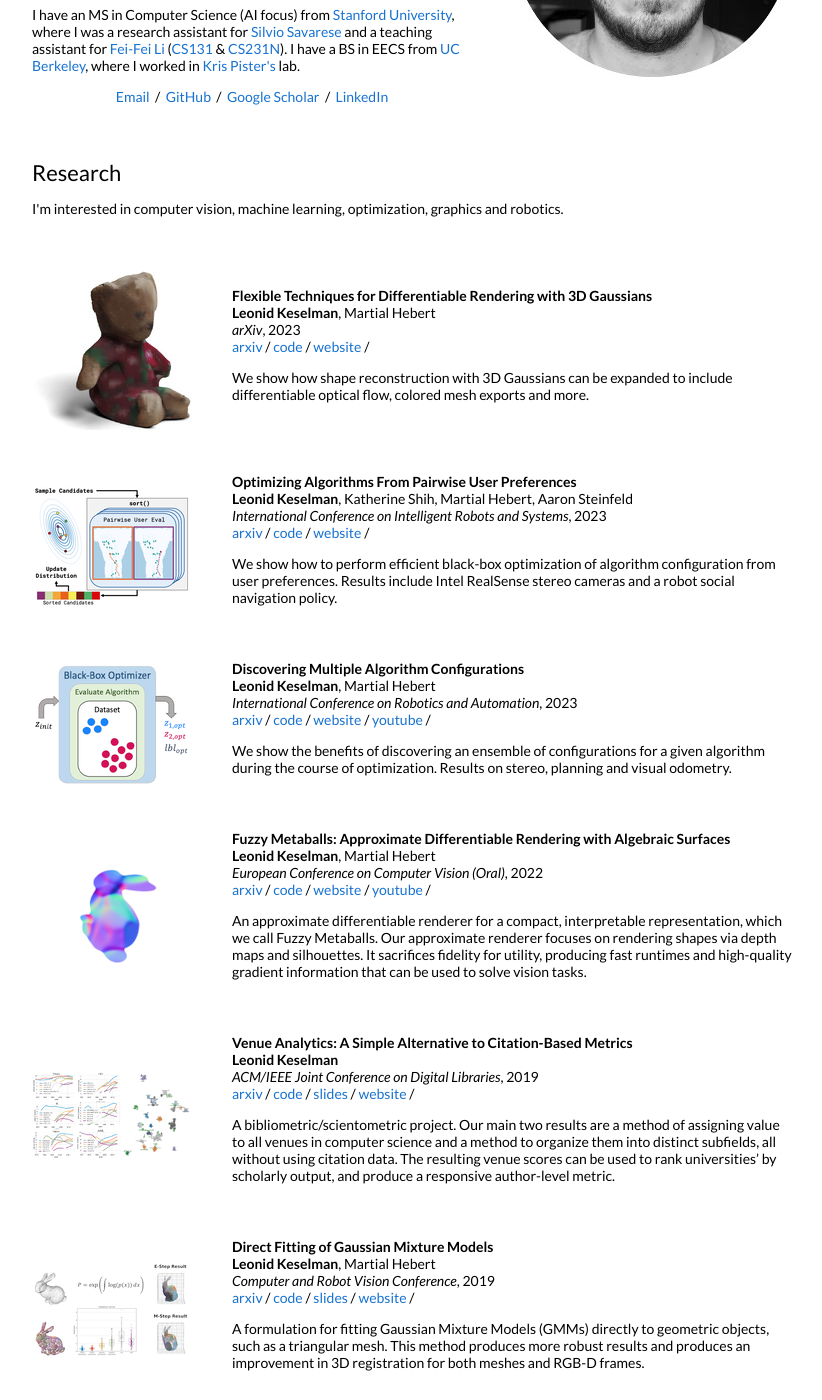
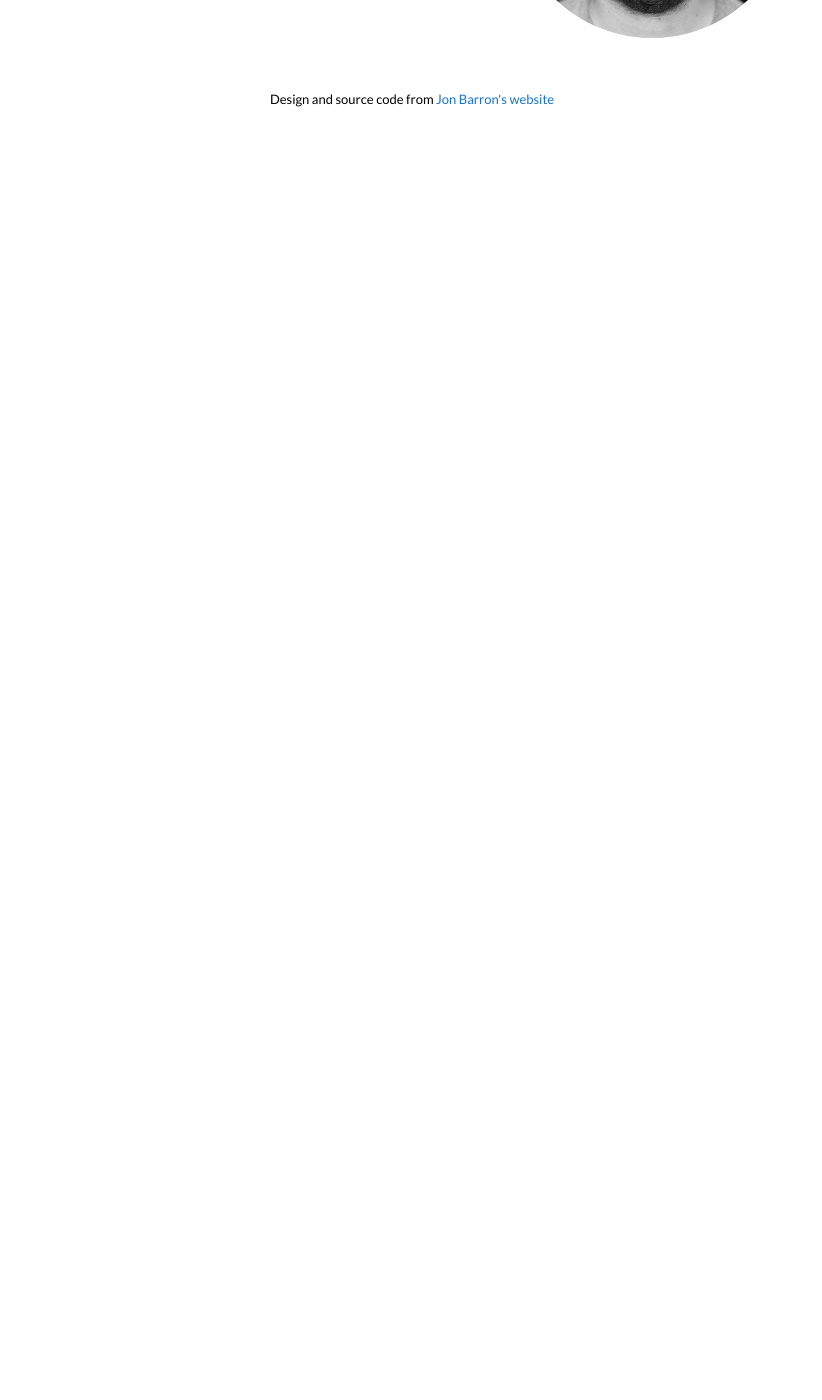
Before and after one commit to walexi/walexi.github.io, a Jekyll site: the page built from _posts/2023-08-28-3dgaussians.markdown, in a window 1280 px wide and 1400 px high, scrolled down 270 px. Shown: the whole window, without its empty margins (228-1050 px from the left). Built offline with Jekyll 4.4.1, drawn with Linux system fonts in a browser that asks for light colours; after the commit the page ends 900 px from its top, so only the background shows below that; some of the changed text lies outside the part shown.

Commit message:
Update default.html

```diff
--- a/_layouts/default.html
+++ b/_layouts/default.html
@@ -3,14 +3,14 @@
 
 <head>
   <!-- Google tag (gtag.js) -->
-  <script async src="https://www.googletagmanager.com/gtag/js?id=G-E00L9PT3V9"></script>
-  <script>
+<!--   <script async src="https://www.googletagmanager.com/gtag/js?id=G-E00L9PT3V9"></script> -->
+<!--   <script>
     window.dataLayer = window.dataLayer || [];
     function gtag(){dataLayer.push(arguments);}
     gtag('js', new Date());
 
     gtag('config', 'G-E00L9PT3V9');
-  </script>
+  </script> -->
   <title>{{ site.name }}</title>
 
   <meta content="text/html; charset=utf-8" http-equiv="Content-Type">
@@ -32,9 +32,10 @@
           <tr style="padding:0px">
             <td style="padding:2.5%;width:60%;vertical-align:middle">
               <h1>
-                Leonid Keselman
+                Olawale Onabola
               </h1>
-              <p>I am a PhD student at the <a href="https://www.ri.cmu.edu/">Robotics Institute</a>, part of the <a href="https://www.scs.cmu.edu/">School of Computer Science</a> at <a href="https://www.cmu.edu/">Carnegie Mellon University</a>, where I work on 3D computer vision. My PhD advisor is <a href="http://www.cs.cmu.edu/~hebert/">Martial Hebert</a>.
+              <p>Work in Progress</p>
+<!--               <p>I am a PhD student at the <a href="https://www.ri.cmu.edu/">Robotics Institute</a>, part of the <a href="https://www.scs.cmu.edu/">School of Computer Science</a> at <a href="https://www.cmu.edu/">Carnegie Mellon University</a>, where I work on 3D computer vision. My PhD advisor is <a href="http://www.cs.cmu.edu/~hebert/">Martial Hebert</a>.
               </p>
               <p>
                 From 2011 to 2017, I worked at <a href="https://www.intel.com">Intel</a>, as part of <a href="https://www.intelrealsense.com/">Intel RealSense</a>. I primarily designed computer vision algorithms for efficient hardware ASICs, including the Intel RealSense <a href="https://software.intel.com/en-us/articles/realsense-r200-camera">R200</a> and <a href="https://software.intel.com/en-us/realsense/d400">D400</a> RGB-D sensors. Additionally, I worked on <a href="https://github.com/IntelRealSense/librealsense">software APIs</a>, <a href="https://patents.google.com/patent/US9992474B2">active illumination systems</a>, <a href="https://patents.google.com/patent/US9304597">human-computer interaction devices</a>, and helped develop demos for trade shows, including CES 2012-2016.
@@ -42,11 +43,11 @@
               <p>
                 I have an MS in Computer Science (AI focus) from <a href="http://cs.stanford.edu">Stanford University</a>, where I was a research assistant for <a href="http://svl.stanford.edu/">Silvio Savarese</a> and a teaching assistant for <a href="http://svl.stanford.edu/">Fei-Fei Li</a> (<a href="http://vision.stanford.edu/teaching/cs131_fall1617/">CS131</a> & <a href="http://cs231n.stanford.edu/2017/">CS231N</a>). I have a BS in EECS from <a href="http://www.eecs.berkeley.edu/">UC Berkeley</a>, where I worked in <a href="https://people.eecs.berkeley.edu/~pister/">Kris Pister's</a> lab.
               </p>
-              <p style="text-align:center">
-                <a target="_blank" href="https://mailhide.io/e/B8TyS"> Email</a> &nbsp;/&nbsp;
-                <a href="https://github.com/leonidk">GitHub</a> &nbsp;/&nbsp;
-                <a href="https://scholar.google.com/citations?user=GCYG4GoAAAAJ">Google Scholar</a> &nbsp;/&nbsp;
-                <a href="https://www.linkedin.com/in/lkeselman"> LinkedIn </a>
+              <p style="text-align:center"> -->
+<!--                 <a target="_blank" href="https://mailhide.io/e/B8TyS"> Email</a> &nbsp;/&nbsp; -->
+                <a href="https://github.com/walexi/">GitHub</a> &nbsp;/&nbsp;
+                <a href="https://scholar.google.com/citations?user=VFKy1S4AAAAJ&hl=en">Google Scholar</a> &nbsp;/&nbsp;
+                <a href="https://www.linkedin.com/in/olawaleonabola/"> LinkedIn </a>
               </p>
             </td>
             <td style="padding:2.5%;width:40%;max-width:40%">
@@ -55,7 +56,7 @@
           </tr>
         </table>
 
-        <table style="width:100%;border:0px;border-spacing:0px;border-collapse:separate;margin-right:auto;margin-left:auto;">
+<!--         <table style="width:100%;border:0px;border-spacing:0px;border-collapse:separate;margin-right:auto;margin-left:auto;">
           <tr>
             <td style="padding:2.5%;width:100%;vertical-align:middle">
               <h2>Research</h2>
@@ -244,7 +245,7 @@
           {% endif %}
           {% endfor %}
           {% endfor %}
-        </table>
+        </table> -->
 
         <table style="width:100%;border:0px;border-spacing:0px;border-collapse:separate;margin-right:auto;margin-left:auto;">
           <tr>
```
